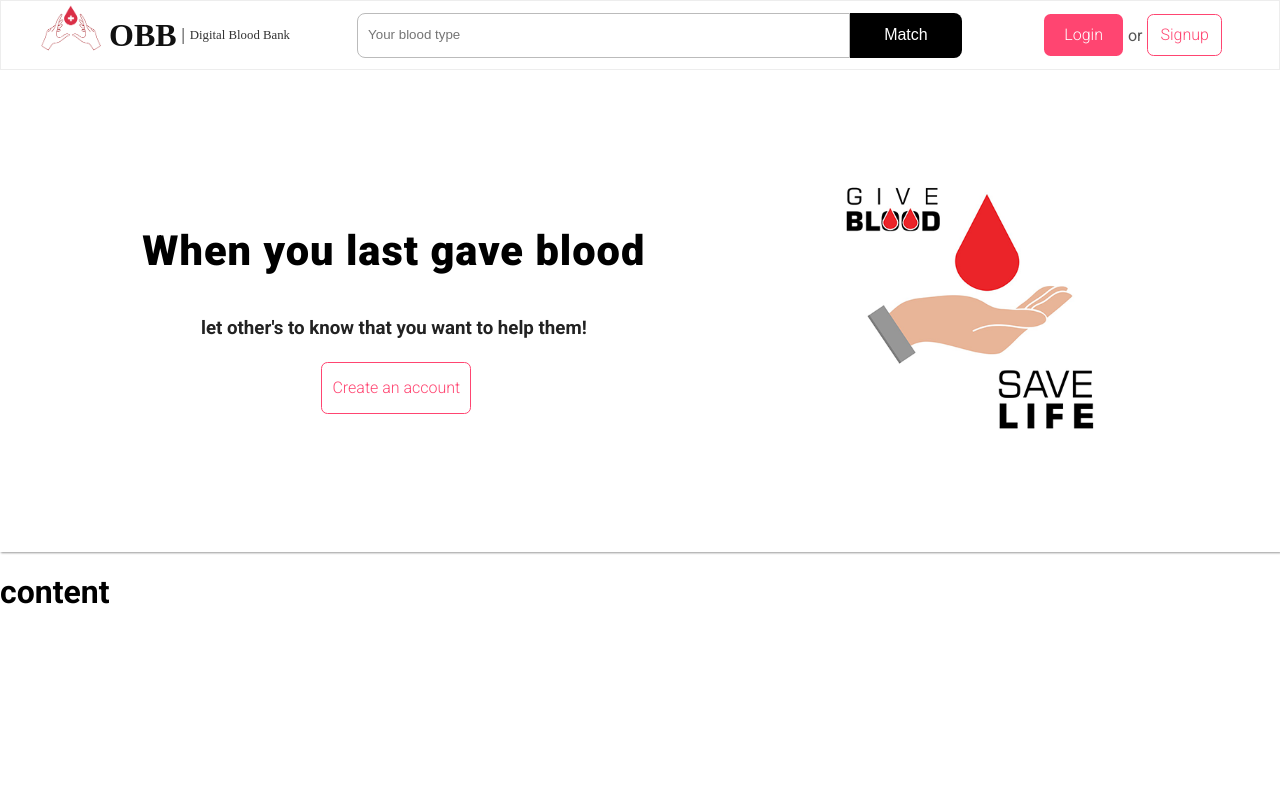
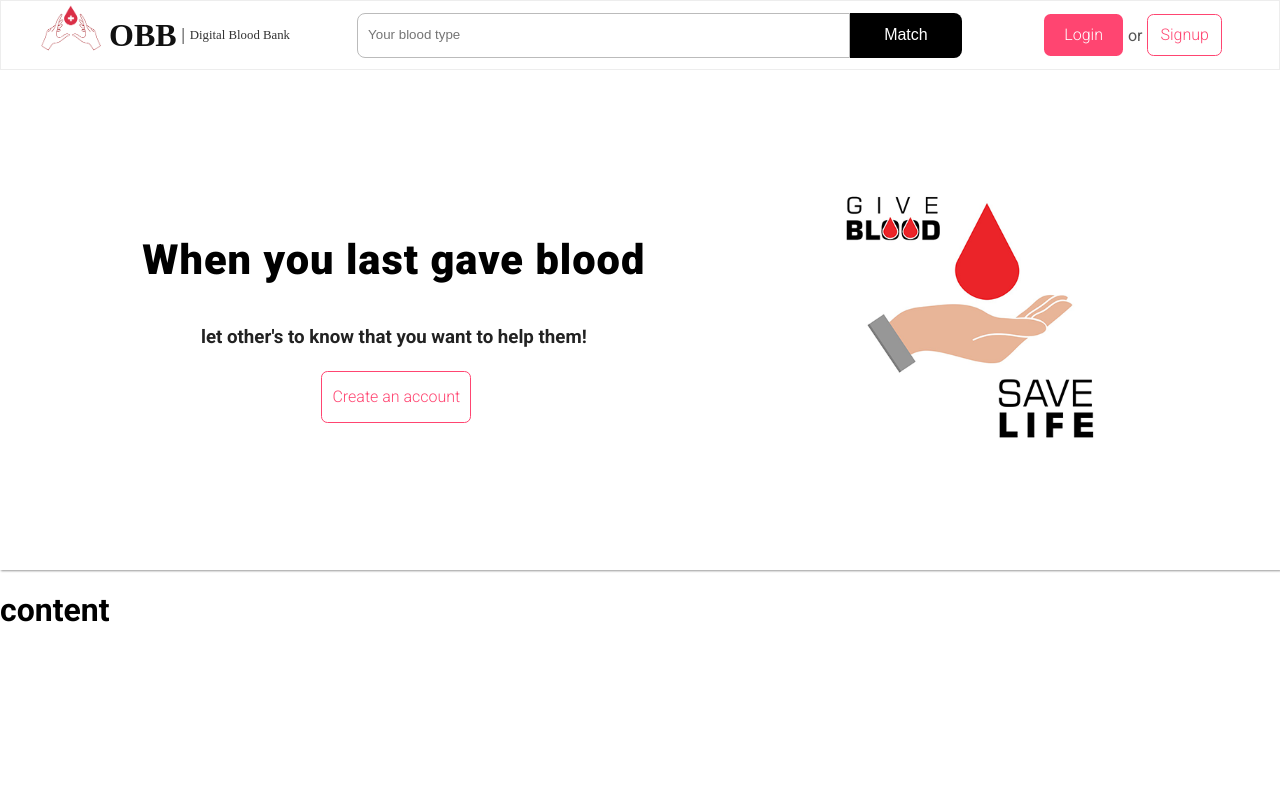
Before and after one commit to Fahadkiyani/digital-blood-bank, a Node server app: page / in a window 1280 px wide. Shown: the top 810 px of the page. Before the commit the page ends 604 px from the top, so only its background shows below. Run offline with Node 20, Linux system fonts and the light colour scheme; some libraries are stand-ins or nearby versions.

Commit message:
ledend pic height changed

```diff
--- a/public/css/main.css
+++ b/public/css/main.css
@@ -130,9 +130,8 @@ body{
                 color: white;
                 font-size: 1rem;
                 outline: none;
-                /* margin-left: -4px;
-                margin-top: 1px; */
-                }.head-submit-btn input:hover{cursor: pointer;}
+                }
+                .head-submit-btn input:hover{cursor: pointer;}
 
 /* login signup */
         .login-signup-container{
@@ -171,7 +170,7 @@ body{
 /* legend image */
 .legend-container{
     width: 100vw;
-    height: calc(600px - 70px - 3rem);
+    height: 500px;
     min-width: 800px;
     display: flex;
     align-items: center;
```
